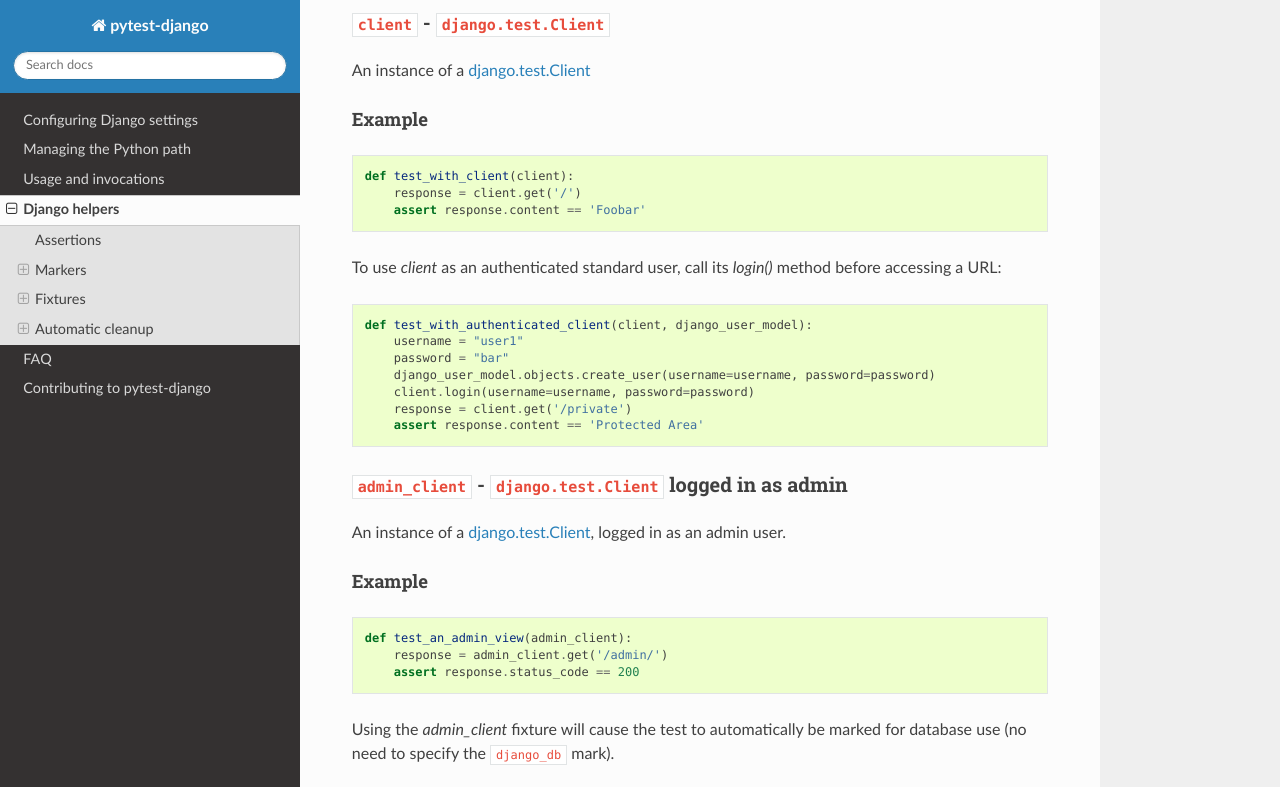
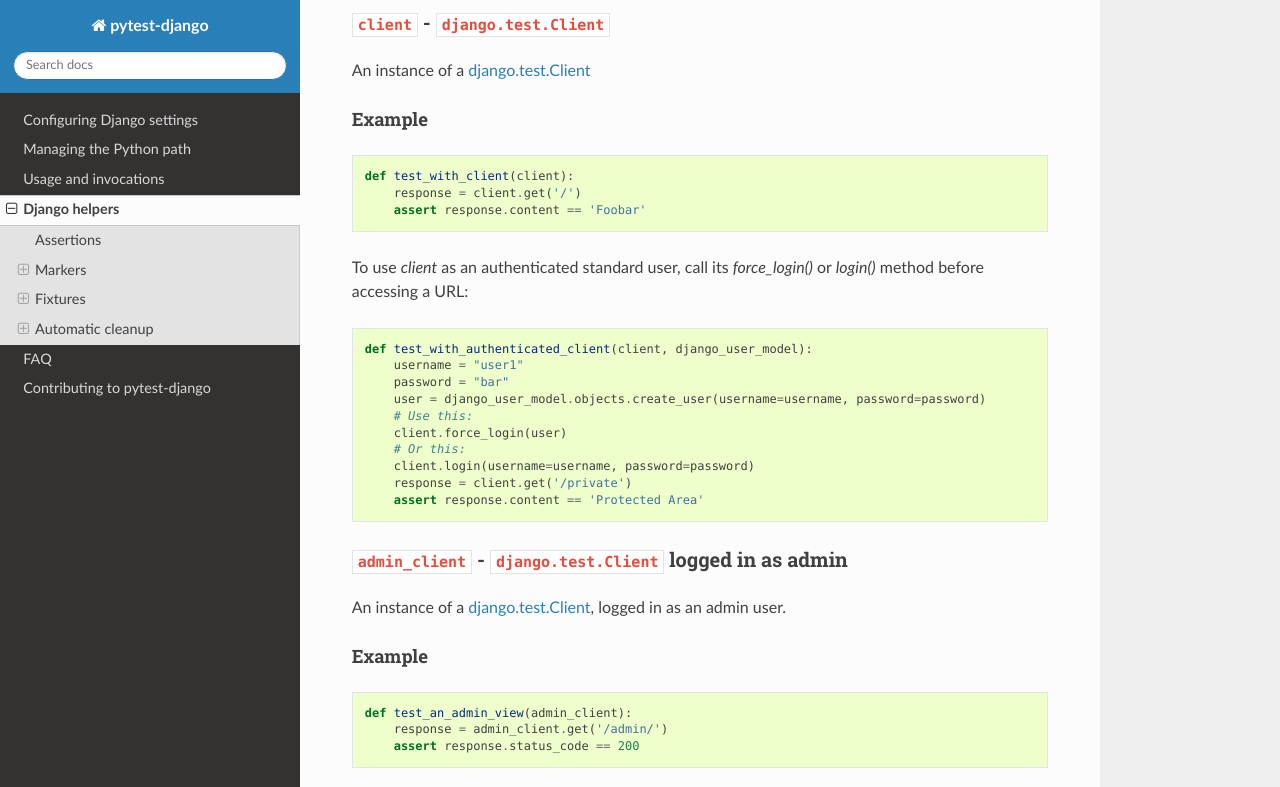
Before and after one commit to pytest-dev/pytest-django, a Sphinx documentation site: the page built from docs/helpers.rst, in a window 1280 px wide and 900 px high, scrolled down 2521 px, cut to the strip 0-787 px from the top of the window. Built offline with Sphinx 7.4.7 and the Read the Docs theme 2.0.0, drawn with Linux system fonts in a browser that asks for light colours; pages that are not in the unit, such as notebooks, are missing from menus; cross-references to code outside the pages are shown as plain code.

Commit message:
Force login admin user in admin_client
This bypasses the username+password entirely; they cause complications
and may fail.

[ran: rebased & adjusted a bit]

```diff
--- a/docs/helpers.rst
+++ b/docs/helpers.rst
@@ -158,14 +158,18 @@
         response = client.get('/')
         assert response.content == 'Foobar'
 
-To use `client` as an authenticated standard user, call its `login()` method before accessing a URL:
+To use `client` as an authenticated standard user, call its `force_login()` or
+`login()` method before accessing a URL:
 
 ::
 
     def test_with_authenticated_client(client, django_user_model):
         username = "user1"
         password = "bar"
-        django_user_model.objects.create_user(username=username, password=password)
+        user = django_user_model.objects.create_user(username=username, password=password)
+        # Use this:
+        client.force_login(user)
+        # Or this:
         client.login(username=username, password=password)
         response = client.get('/private')
         assert response.content == 'Protected Area'
```
Also changed, not shown: 2 other files.
